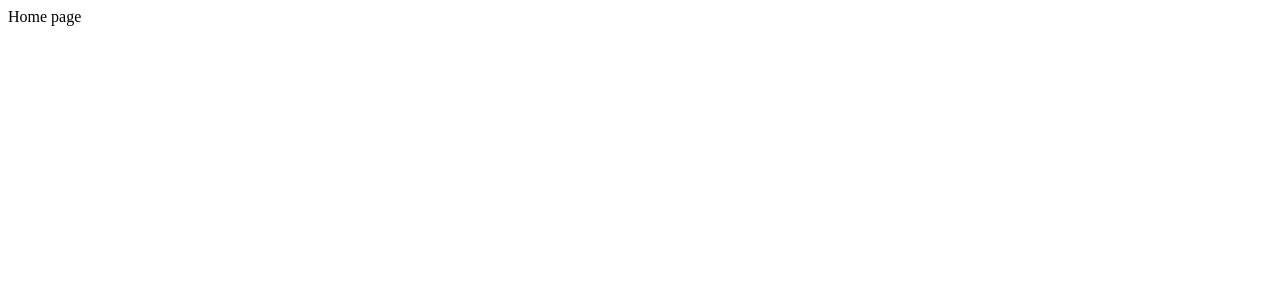
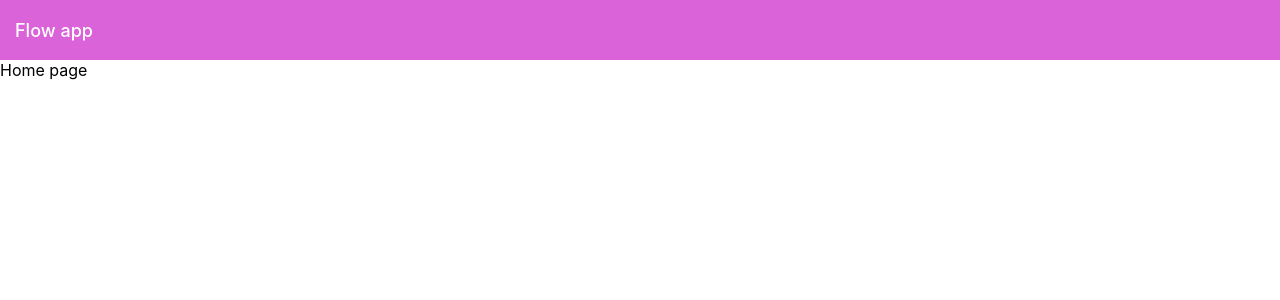
Before and after one commit to khadir7/workflows, a React (Create React App) app in the folder workflow/: page / in a window 1280 px wide. Shown: the top 300 px of the page. Built offline with nearby package versions, Linux system fonts and the light colour scheme.

Commit message:
header changes

```diff
--- /dev/null
+++ b/workflow/jsconfig.json
@@ -0,0 +1,5 @@
+{
+    "compilerOptions": {
+      "baseUrl": "./src"
+    }
+  }
--- a/workflow/package.json
+++ b/workflow/package.json
@@ -8,6 +8,7 @@
     "@testing-library/user-event": "^12.1.10",
     "react": "^17.0.1",
     "react-dom": "^17.0.1",
+    "react-icons": "^3.11.0",
     "react-router": "^5.2.0",
     "react-router-dom": "^5.2.0",
     "react-scripts": "4.0.0",
--- a/workflow/src/App.js
+++ b/workflow/src/App.js
@@ -1,13 +1,16 @@
 import React from "react";
 import { Route, Switch } from "react-router-dom";
 
-// import Login from "components/login";
+import Header from "Header";
 const App = (props) => (
-  <Switch>
-    <Route exact path={"/"}>
-      <div>Home page</div>
-    </Route>
-  </Switch>
+  <>
+    <Header />
+    <Switch>
+      <Route exact path={"/"}>
+        <div>Home page</div>
+      </Route>
+    </Switch>
+  </>
 );
 
 export default App;
--- /dev/null
+++ b/workflow/src/Header.js
@@ -0,0 +1,24 @@
+import React from "react";
+import styled from "styled-components";
+
+const HeaderSection = styled.header`
+  height: 60px;
+  display: flex;
+  background: #da63da;
+  align-items: center;
+  color: white;
+  padding: 0px 15px;
+`;
+
+const Text = styled.div`
+  font-size: 18px;
+  font-weight: 500;
+`;
+
+export default function () {
+  return (
+    <HeaderSection>
+      <Text>Flow app</Text>
+    </HeaderSection>
+  );
+}
--- a/workflow/src/index.js
+++ b/workflow/src/index.js
@@ -2,7 +2,8 @@ import React from "react";
 import ReactDOM from "react-dom";
 import { MemoryRouter } from "react-router-dom";
 import { createMemoryHistory } from "history";
-import App from "./App";
+import App from "App";
+import "./index.css";
 import reportWebVitals from "./reportWebVitals";
 
 const history = createMemoryHistory();
```
Also changed, not shown: 1 other file (tests, documents, lock files or other folders).
